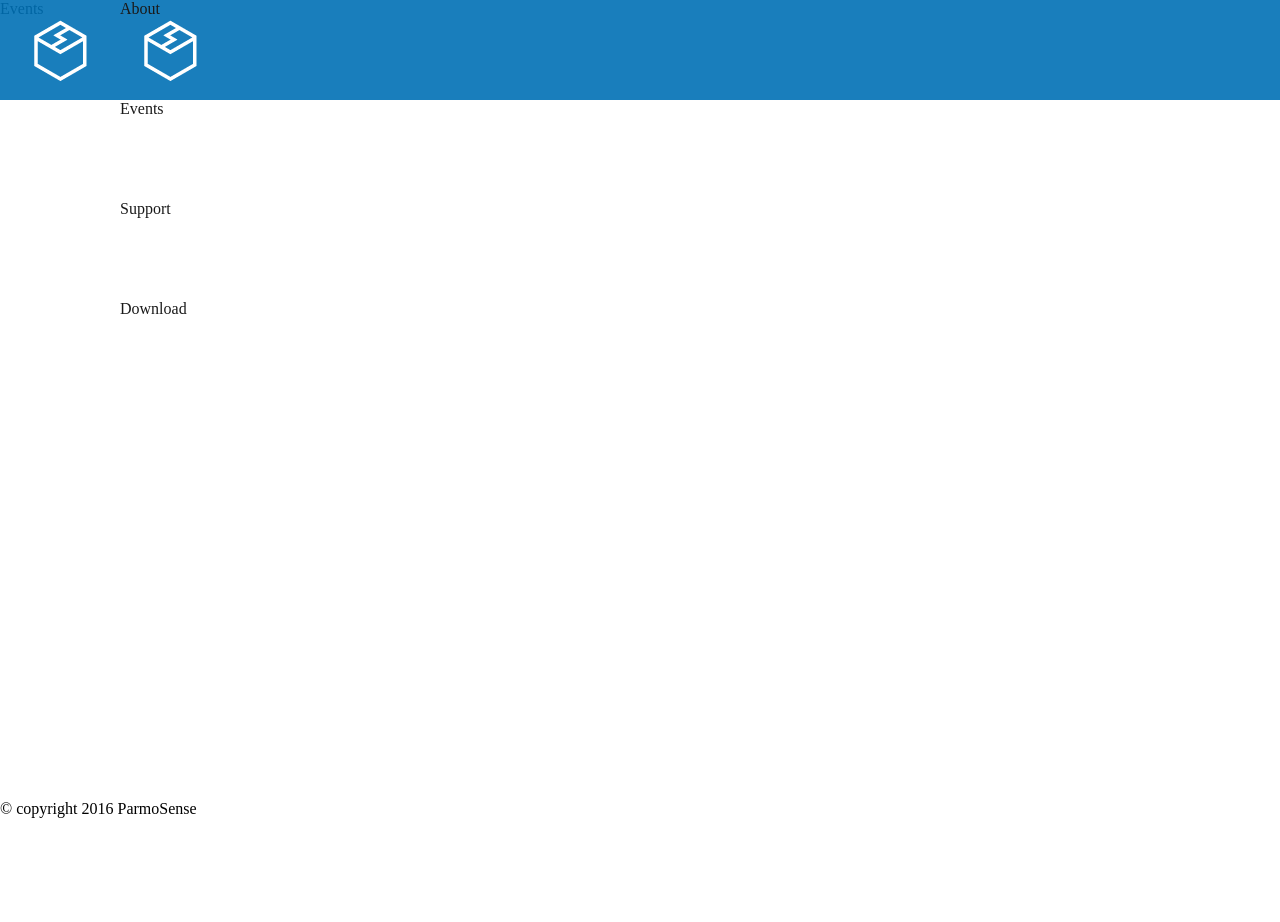
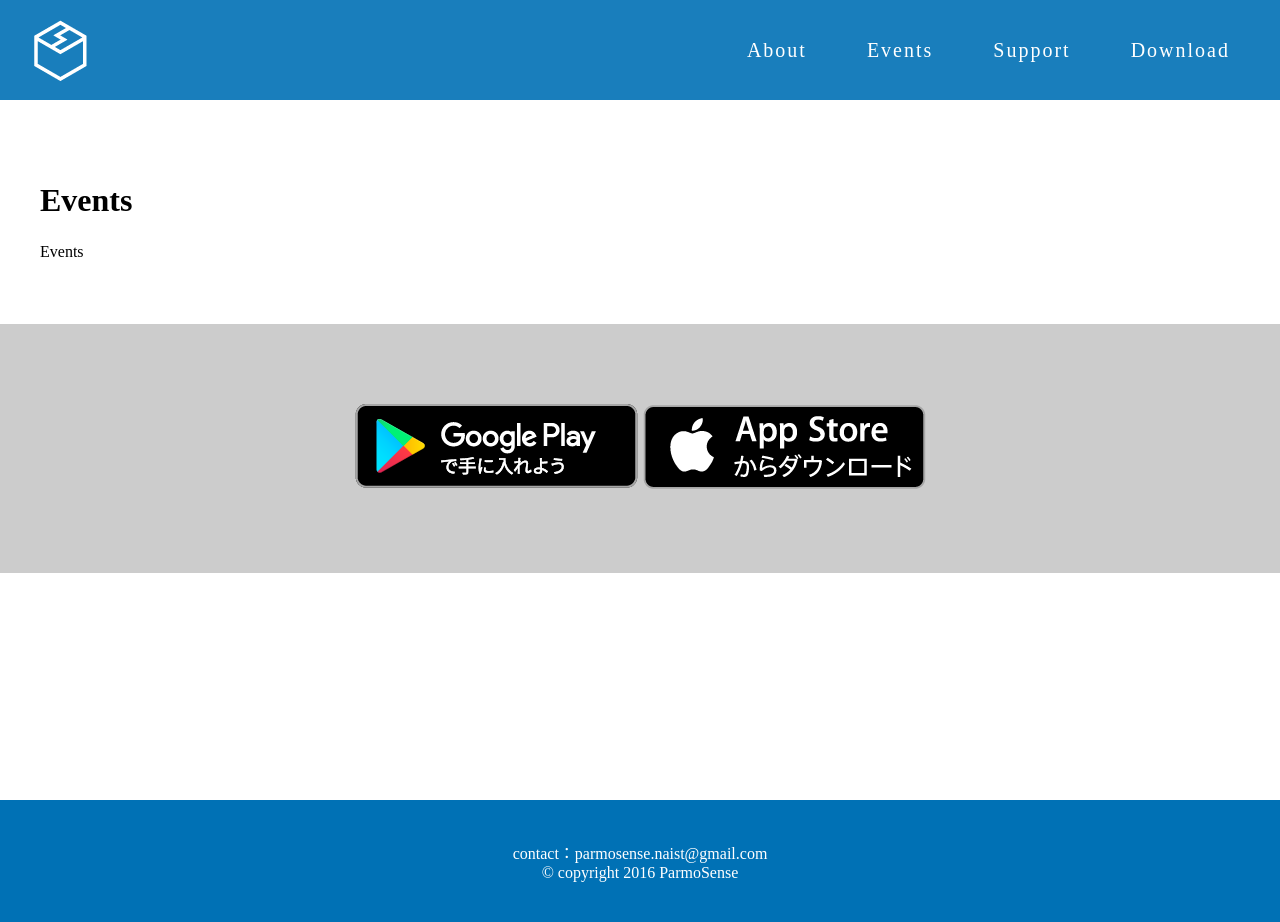
Before and after one commit to ubi-naist/ParmoSense, a website: page docs/events/index.html in a window 1280 px wide. Before the commit the page ends 818 px from the top, so only its background shows below. Drawn offline with nearby package versions, Linux system fonts and the light colour scheme; files that its build step writes are made by us from their sources; files whose address does not match are found by name.

Commit message:
子ページを作成

```diff
--- a/docs/events/index.html
+++ b/docs/events/index.html
@@ -4,45 +4,53 @@
   <meta charset="UTF-8">
   <title>ParmoSense</title>
   <meta name="description" content="ParmoSense is Participatory Mobile Sensing Platform. This platrform is provided by Ubiquitous Computing Systems Laboratory, NAIST.">
-  <meta name="keywords" content="Participatory Mobile Sensing, NAIST, Ubiquitous Computing Systems"/>
-  <meta name="viewport" content="width=device-width,initial-scale=1.0,maximum-scale=1.0,user-scalable=0">
-  <link rel="stylesheet" href="css/style.css">
+  <meta name="keywords" content="Participatory Mobile Sensing Platform, NAIST, Ubiquitous Computing Systems"/>
+  <meta name="viewport" content="width=device-width,initial-scale=1.0,maximum-scale=1,user-scalable=no">
+  <link rel="stylesheet" href="../css/style.css">
+  <script src="https://use.typekit.net/rcd2cdz.js"></script>
+  <script>try{Typekit.load({ async: true });}catch(e){}</script>
 </head>
 
 <body>
 
 <header class="menubar">
-  <div class = "action-wrap">
-    <h1 id = "link-to-top"><span>ParmoSense</span><h1>
+  <div class="action-wrap">
+    <a href="../"><h1><span>ParmoSense</span></h1></a>
     <nav>
       <ul>
-        <li id = "link-to-about">About</li>
-        <li id = "link-to-Events">Events</li>
-        <li id = "link-to-Support">Support</li>
-        <li id = "link-to-Download">Download</li>
+        <li id="link-to-about"><a href="../about/">About</a></li>
+        <li id="link-to-Events"><a href="../events/">Events</a></li>
+        <li id="link-to-Support"><a href="../support/">Support</a></li>
+        <li id="link-to-Download"><a href="../download/">Download</a></li>
       </ul>
     </nav>
   </div>
 </header>
 
-<div class = "main">
-  <p>Events</p>
+<div class="main">
+  <div class="contents">
+    <section class="content events">
+      <div class="content-wrap">
+        <h1>Events</h1>
+        <p>
+          Events
+        </p>
+      </div>
+    </section>
+    <section class="content download-link">
+      <div class="content-wrap">
+        <a href="https://play.google.com/store/apps/details?id=jp.naist.ubi_lab.parmo_sense"> <img src="../img/badge_googleplay.png" alt="ParmoSense Android"></a>
+        <a href="https://itunes.apple.com/jp/app/parmosense/id1184713498"><img src="../img/badge_appstore.png" alt="ParmoSense iOS"></a>
+      </div>
+    </section>
+  </div>
 </div>
 
-<footer>
-  <a></a>
-  <a></a>
-  <p><small>&copy; copyright 2016 ParmoSense</small></p>
+<footer class="footer">
+  <div class="footer-wrap">
+    <p>contact：<a href="mailto:parmosense.naist@gmail.com">parmosense.naist<span class="gmail-domain"></span></a></p>
+    <p><small>&copy; copyright 2016 ParmoSense</small></p>
+  </div>
 </footer>
-
-  <!-- <div class="content-wrap">
-    <section>
-
-        <p>ParmoSense is Participatory Mobile Sensing Platform. This platrform is provided by Ubiquitous Computing Systems Laboratory, NAIST.</p>
-      </section>
-      <footer>
-        <a href="https://play.google.com/store/apps/details?id=jp.naist.ubi_lab.parmo_sense"> <img src = "img/badge_googleplay.png" alt = "ParmoSense Android"></a>
-        <a href="https://itunes.apple.com/jp/app/parmosense/id1184713498"><img src = "img/badge_appstore.png" alt = "ParmoSense iOS"></a>
-      </footer>
-    </body>
-    </html> -->
+</body>
+</html>
--- a/source/sass/style.scss
+++ b/source/sass/style.scss
@@ -108,9 +108,12 @@ div.main {
     width: 100vw;
     background: $brand-blue-normal url("../img/logo_parmosense_top.png") center center no-repeat;
   }
-  div.top-contents {
-    padding: 40px 0 0;
-    section.top-content {
+  div.contents {
+    padding: 100px 0 0;
+    &.top-page {
+      padding: 40px 0 0;
+    }
+    section.content {
       width: 100vw;
       div.content-wrap {
         display: block;
```
Also changed, not shown: docs/index.html (+9 -9 lines), docs/css/style.css.
